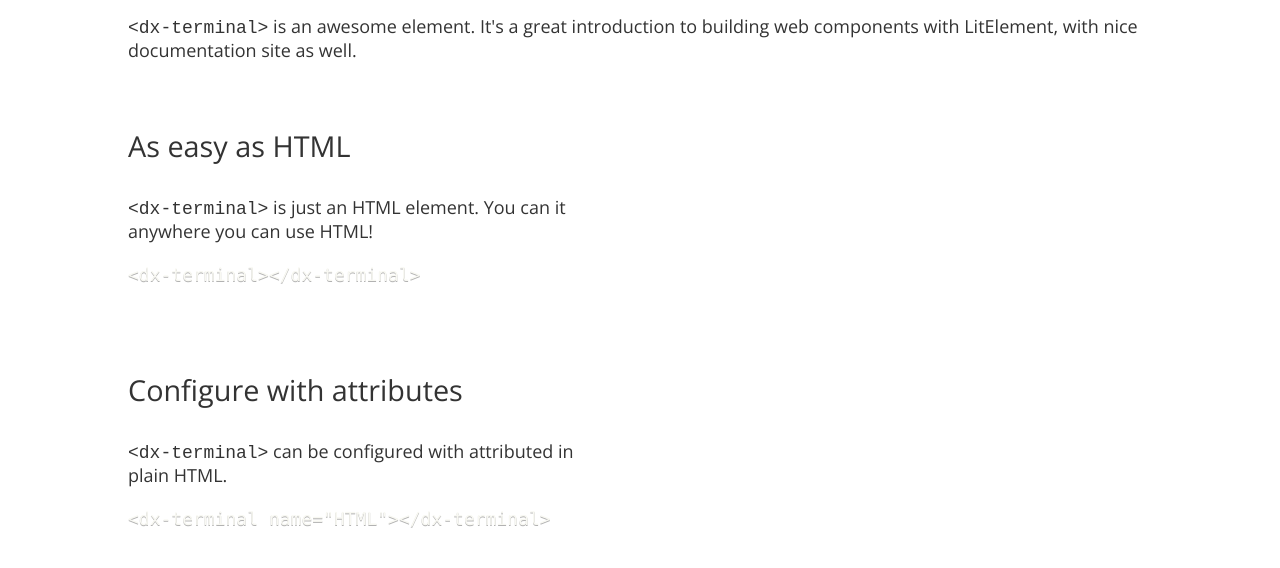
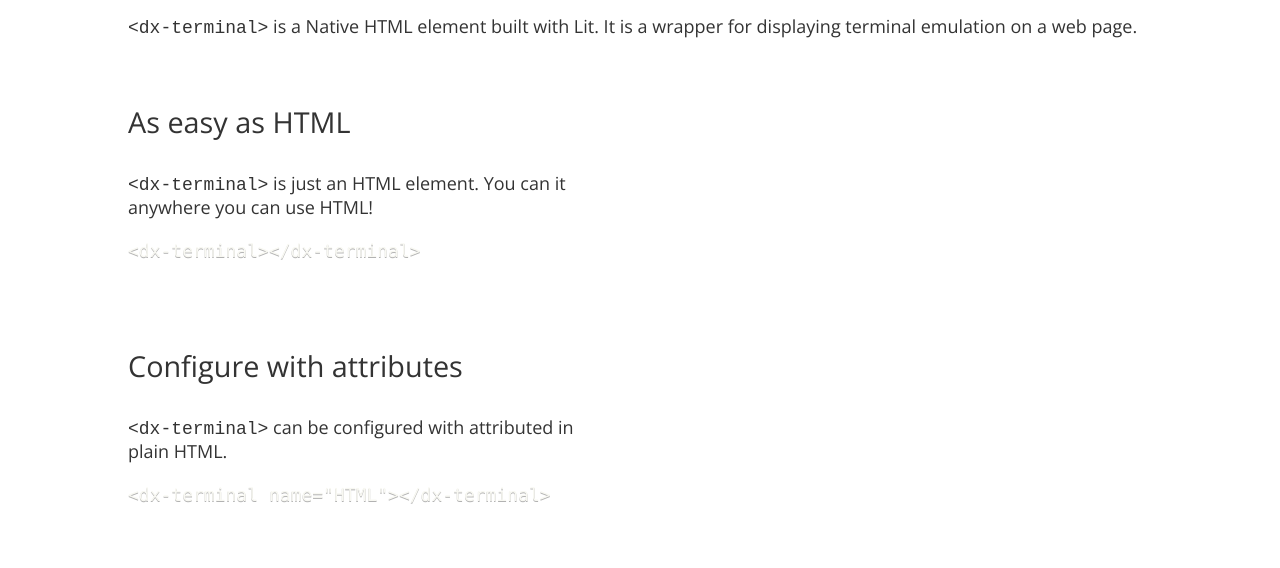
Before and after one commit to dx-native/terminal, an Eleventy site: page docs-src/index.md in a window 1280 px wide. Shown: the part 532-1100 px from the top of the page. Built offline with nearby package versions, Linux system fonts and the light colour scheme; Eleventy itself is replaced by a stand-in of ours; code samples lack their colours; files that its build step writes are made by us from their sources; no server answers; files whose address does not match are found by name.

Commit message:
still updating docs....

```diff
--- a/docs-src/index.md
+++ b/docs-src/index.md
@@ -5,7 +5,8 @@ title: <dx-terminal> ⌲ Home
 
 # &lt;dx-terminal>
 
-`<dx-terminal>` is an awesome element. It's a great introduction to building web components with LitElement, with nice documentation site as well.
+`<dx-terminal>` is a Native HTML element built with Lit. It is a wrapper for
+displaying terminal emulation on a web page.
 
 ## As easy as HTML
 
```
Also changed, not shown: docs-src/install.md (+1 -1 lines).
